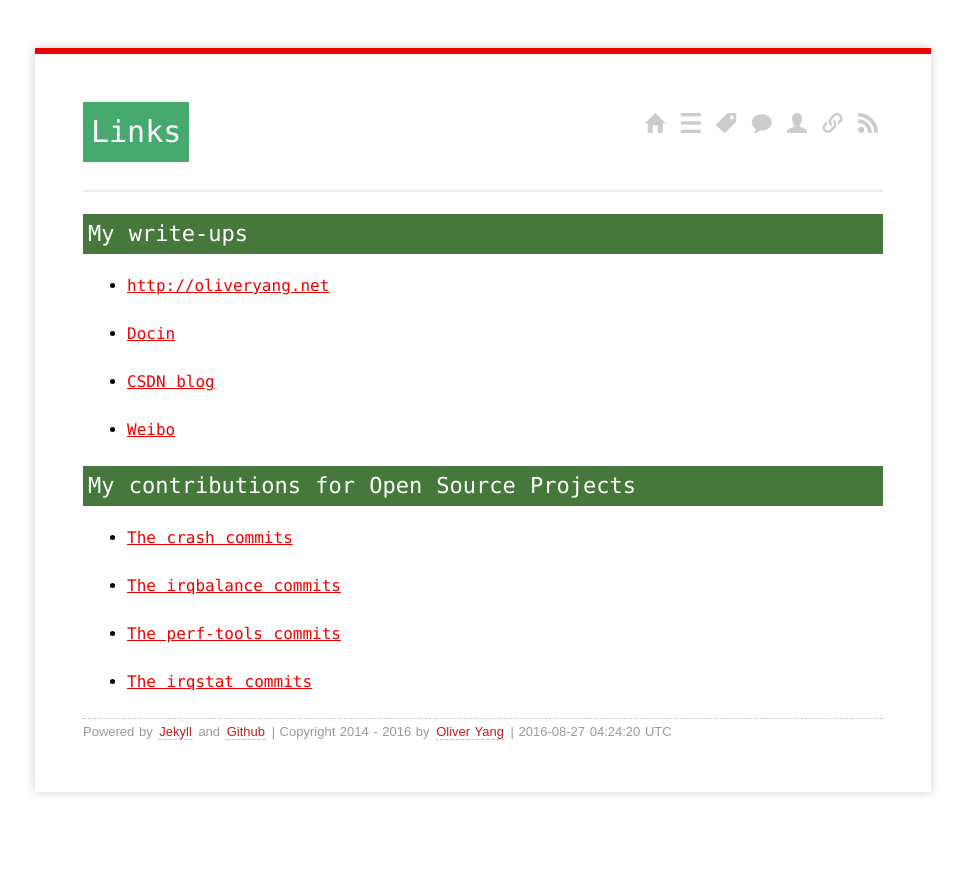
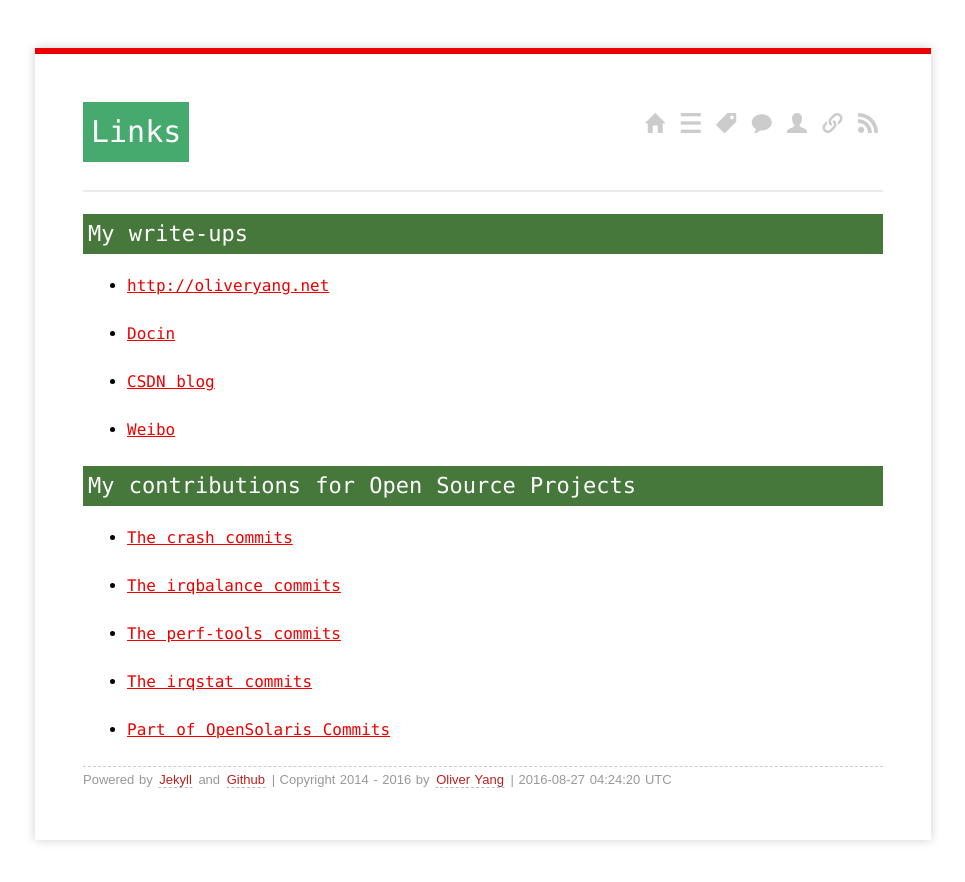
Before and after one commit to yangoliver/yangoliver.github.io, a Jekyll site: the page built from links/index.md, in a window 1280 px wide. Shown: the top 882 px of the page, without its empty margins (157-1122 px from the left). Built offline with Jekyll 4.4.1, drawn with Linux system fonts in a browser that asks for light colours; comment, search, counter and statistics services are not loaded.

Commit message:
added a link about OpenSolaris commits

```diff
--- a/links/index.md
+++ b/links/index.md
@@ -24,3 +24,5 @@ comments: yes
 - [The perf-tools commits](https://github.com/brendangregg/perf-tools/commits?author=yangoliver)
 
 - [The irqstat commits](https://github.com/lanceshelton/irqstat/commits?author=yangoliver)
+
+- [Part of OpenSolaris Commits](http://oliveryang.net/2016/08/opensolaris-my-patches)
```
